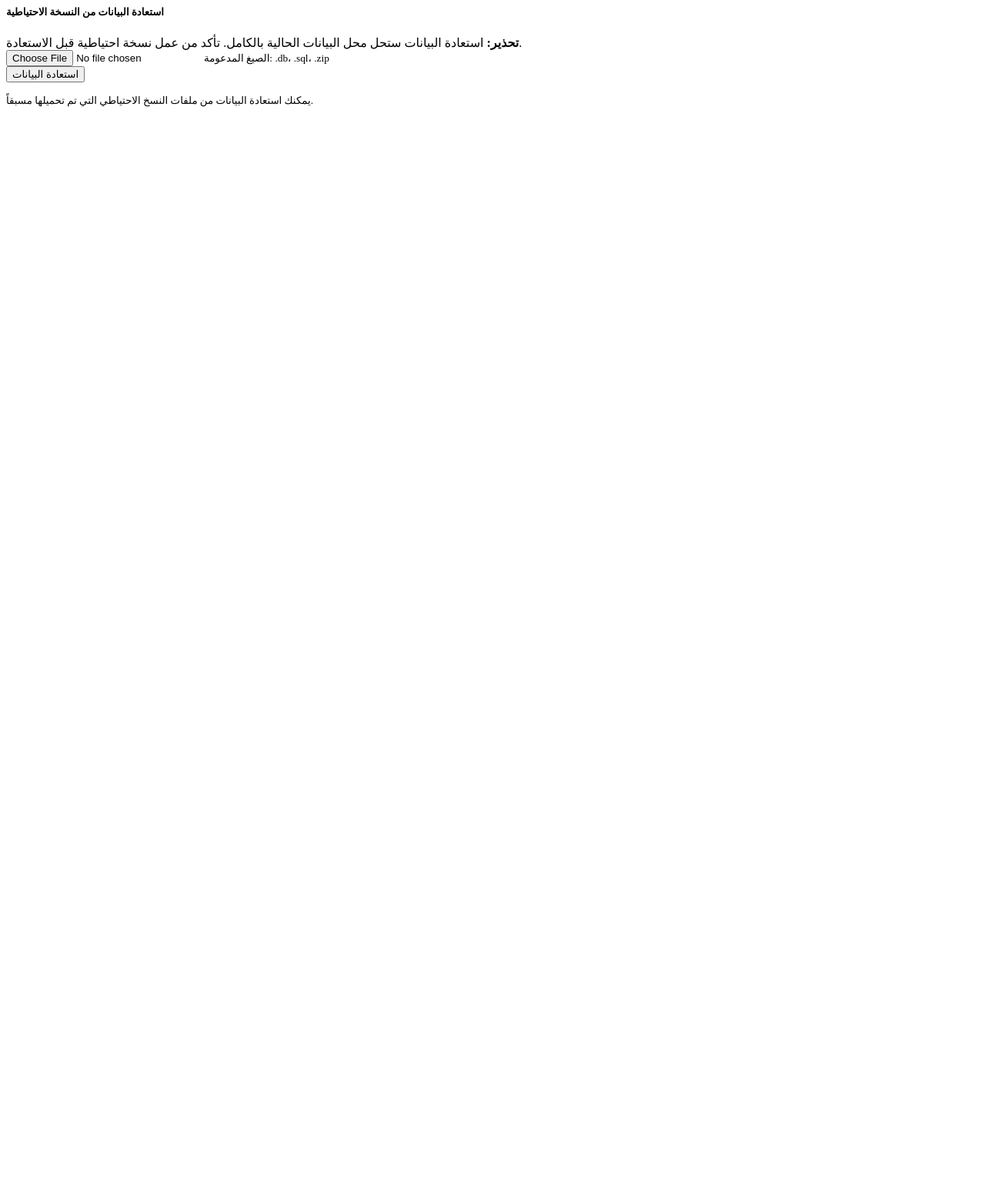
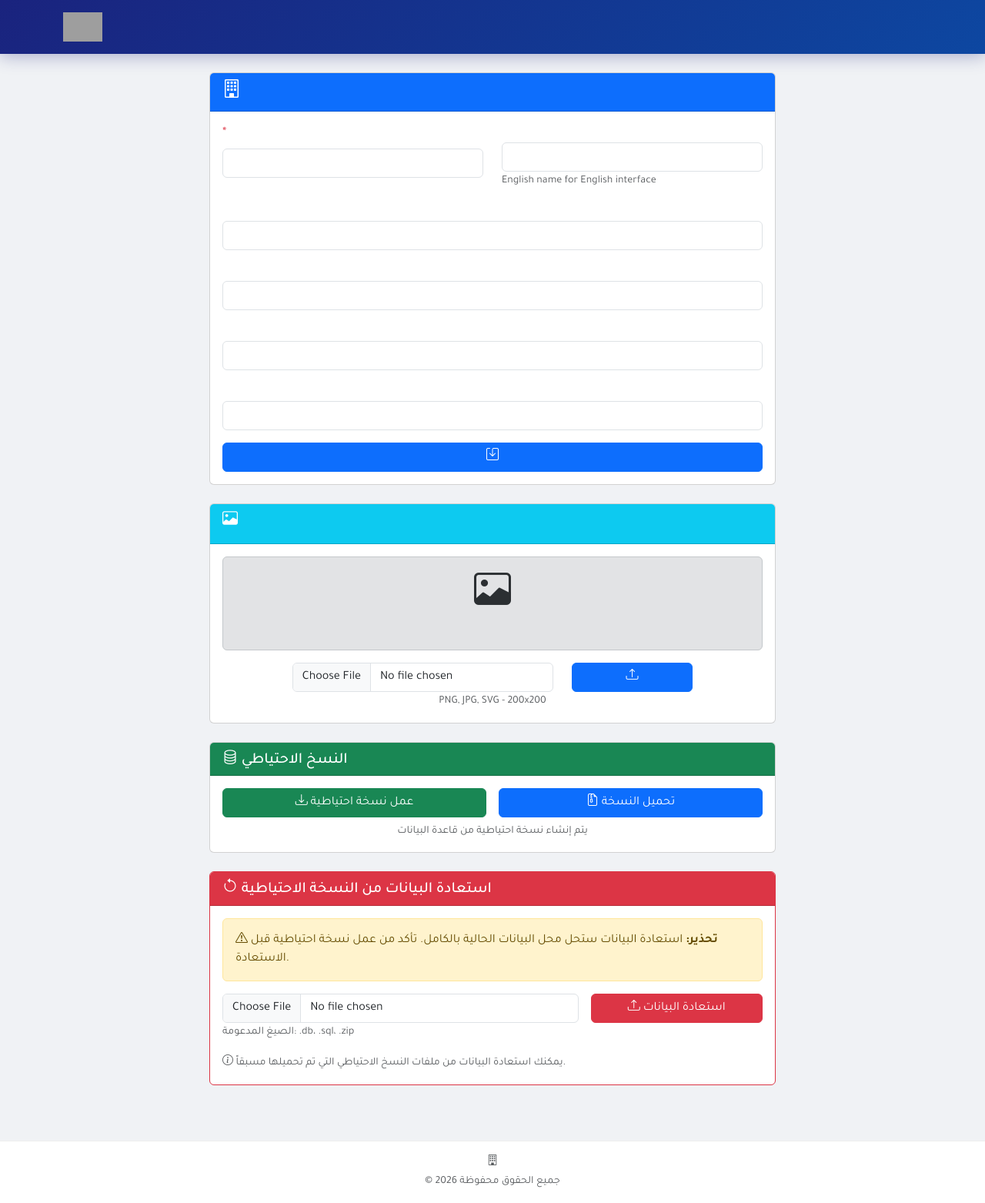
Before and after one commit to fahdsalim19977-sys/taskmanagementerp, a Python web app: template templates/company_settings.html in a window 1280 px wide. Shown: the whole page at 77% size. Before the commit the page ends 139 px from the top, so only its background shows below. Run offline with Jinja, Linux system fonts and the light colour scheme; the template is opened without the code that fills it, so the values that code supplies are empty; grey boxes are pictures that could not be loaded.

Commit message:
Add files via upload

```diff
--- a/templates/company_settings.html
+++ b/templates/company_settings.html
@@ -1,5 +1,106 @@
-<!-- ===== استعادة البيانات ===== -->
+{% extends "base.html" %}
+
+{% block content %}
+<div class="row justify-content-center">
+    <div class="col-md-8">
+        <!-- ===== إعدادات الشركة ===== -->
+        <div class="card">
+            <div class="card-header bg-primary text-white">
+                <h4 class="mb-0"><i class="bi bi-building"></i> {{ t('settings') }}</h4>
+            </div>
+            <div class="card-body">
+                <form method="POST">
+                    <div class="row">
+                        <div class="col-md-6 mb-3">
+                            <label class="form-label">{{ t('company_name_ar') }} <span class="text-danger">*</span></label>
+                            <input type="text" name="name" class="form-control" value="{{ settings.name }}" required>
+                        </div>
+                        <div class="col-md-6 mb-3">
+                            <label class="form-label">{{ t('company_name_en') }}</label>
+                            <input type="text" name="name_en" class="form-control" value="{{ settings.name_en or '' }}">
+                            <small class="text-muted">{% if get_lang() == 'ar' %}الاسم بالانجليزي للواجهة الإنجليزية{% else %}English name for English interface{% endif %}</small>
+                        </div>
+                    </div>
+                    <div class="mb-3">
+                        <label class="form-label">{{ t('client_phone') }}</label>
+                        <input type="tel" name="phone" class="form-control" value="{{ settings.phone or '' }}">
+                    </div>
+                    <div class="mb-3">
+                        <label class="form-label">{{ t('client_address') }}</label>
+                        <input type="text" name="address" class="form-control" value="{{ settings.address or '' }}">
+                    </div>
+                    <div class="mb-3">
+                        <label class="form-label">{{ t('client_email') }}</label>
+                        <input type="email" name="email" class="form-control" value="{{ settings.email or '' }}">
+                    </div>
+                    <div class="mb-3">
+                        <label class="form-label">{{ t('website') }}</label>
+                        <input type="url" name="website" class="form-control" value="{{ settings.website or '' }}">
+                    </div>
+                    <button type="submit" class="btn btn-primary w-100">
+                        <i class="bi bi-save"></i> {{ t('save') }}
+                    </button>
+                </form>
+            </div>
+        </div>
+
+        <!-- ===== رفع الشعار ===== -->
         <div class="card mt-4">
+            <div class="card-header bg-info text-white">
+                <h5><i class="bi bi-image"></i> {{ t('company_logo') }}</h5>
+            </div>
+            <div class="card-body text-center">
+                {% if settings and settings.logo_path %}
+                <img src="{{ url_for('static', filename=settings.logo_path) }}"
+                     alt="{{ t('company_logo') }}"
+                     style="max-height:150px;max-width:100%;border-radius:10px;border:2px solid #ddd;padding:10px;">
+                <br><small class="text-muted">{{ t('current_logo') }}</small>
+                {% else %}
+                <div class="alert alert-secondary">
+                    <i class="bi bi-image" style="font-size:48px;display:block;"></i>
+                    <p>{{ t('no_logo') }}</p>
+                </div>
+                {% endif %}
+                <form method="POST" action="/upload_logo" enctype="multipart/form-data" class="mt-3">
+                    <div class="row justify-content-center">
+                        <div class="col-md-6">
+                            <input type="file" name="logo" class="form-control" accept="image/*" required>
+                        </div>
+                        <div class="col-md-3">
+                            <button type="submit" class="btn btn-primary w-100">
+                                <i class="bi bi-upload"></i> {{ t('upload') }}
+                            </button>
+                        </div>
+                    </div>
+                    <small class="text-muted">PNG, JPG, SVG - 200x200</small>
+                </form>
+            </div>
+        </div>
+
+        <!-- ===== النسخ الاحتياطي ===== -->
+        <div class="card mt-4">
+            <div class="card-header bg-success text-white">
+                <h5 class="mb-0"><i class="bi bi-database"></i> النسخ الاحتياطي</h5>
+            </div>
+            <div class="card-body text-center">
+                <div class="row g-3">
+                    <div class="col-md-6">
+                        <a href="/backup_database" class="btn btn-success w-100">
+                            <i class="bi bi-download"></i> عمل نسخة احتياطية
+                        </a>
+                    </div>
+                    <div class="col-md-6">
+                        <a href="/download_backup" class="btn btn-primary w-100">
+                            <i class="bi bi-file-earmark-zip"></i> تحميل النسخة
+                        </a>
+                    </div>
+                </div>
+                <small class="d-block mt-2 text-muted">يتم إنشاء نسخة احتياطية من قاعدة البيانات</small>
+            </div>
+        </div>
+
+        <!-- ===== استعادة البيانات (جديد) ===== -->
+        <div class="card mt-4 border-danger">
             <div class="card-header bg-danger text-white">
                 <h5 class="mb-0"><i class="bi bi-arrow-counterclockwise"></i> استعادة البيانات من النسخة الاحتياطية</h5>
             </div>
@@ -12,7 +113,7 @@
                 <form method="POST" action="/restore_backup" enctype="multipart/form-data">
                     <div class="row g-3">
                         <div class="col-md-8">
-                    <input type="file" name="backup_file" class="form-control" accept=".db,.sql,.zip" required>
+                            <input type="file" name="backup_file" class="form-control" accept=".db,.sql,.zip" required id="backupFile">
                             <small class="text-muted">الصيغ المدعومة: .db، .sql، .zip</small>
                         </div>
                         <div class="col-md-4">
@@ -31,3 +132,6 @@
                 </div>
             </div>
         </div>
+    </div>
+</div>
+{% endblock %}
```
Lines whose indentation alone changed are shown as unchanged.
